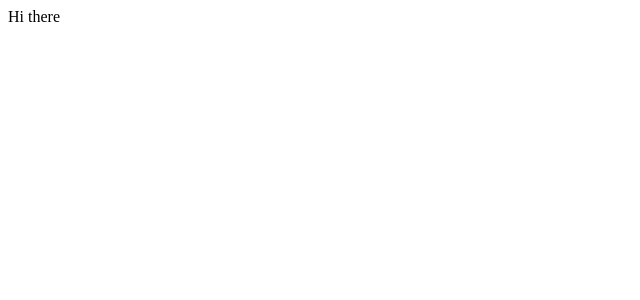
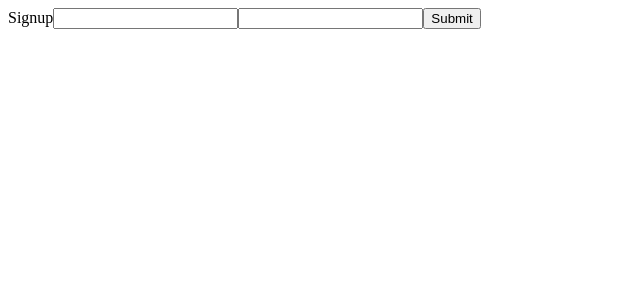
Before and after one commit to Udaybhatnagar/React-Revision, a React (Vite) app: page / in a window 1280 px wide. Shown: the top 300 px of the page, without its empty margins (0-640 px from the left). Built offline with nearby package versions, Linux system fonts and the light colour scheme.

Commit message:
useref case 1 immmplemeted

```diff
--- a/src/App.jsx
+++ b/src/App.jsx
@@ -1,10 +1,23 @@
+import { useRef } from "react"
+
 
 function App() {
 
+  const ref=useRef();
+
+  function getfocous(){
+    ref.current.focus(); //it is like we are getting id by javascript way
+  }
+
   return (
-    <>
-    Hi there
-    </>
+    <div>
+      Signup
+      <input  ref={ref}type="text" />
+      <input type="text" />
+      <button onClick={getfocous}>Submit</button>
+
+
+    </div>
   )
 }
 
```
